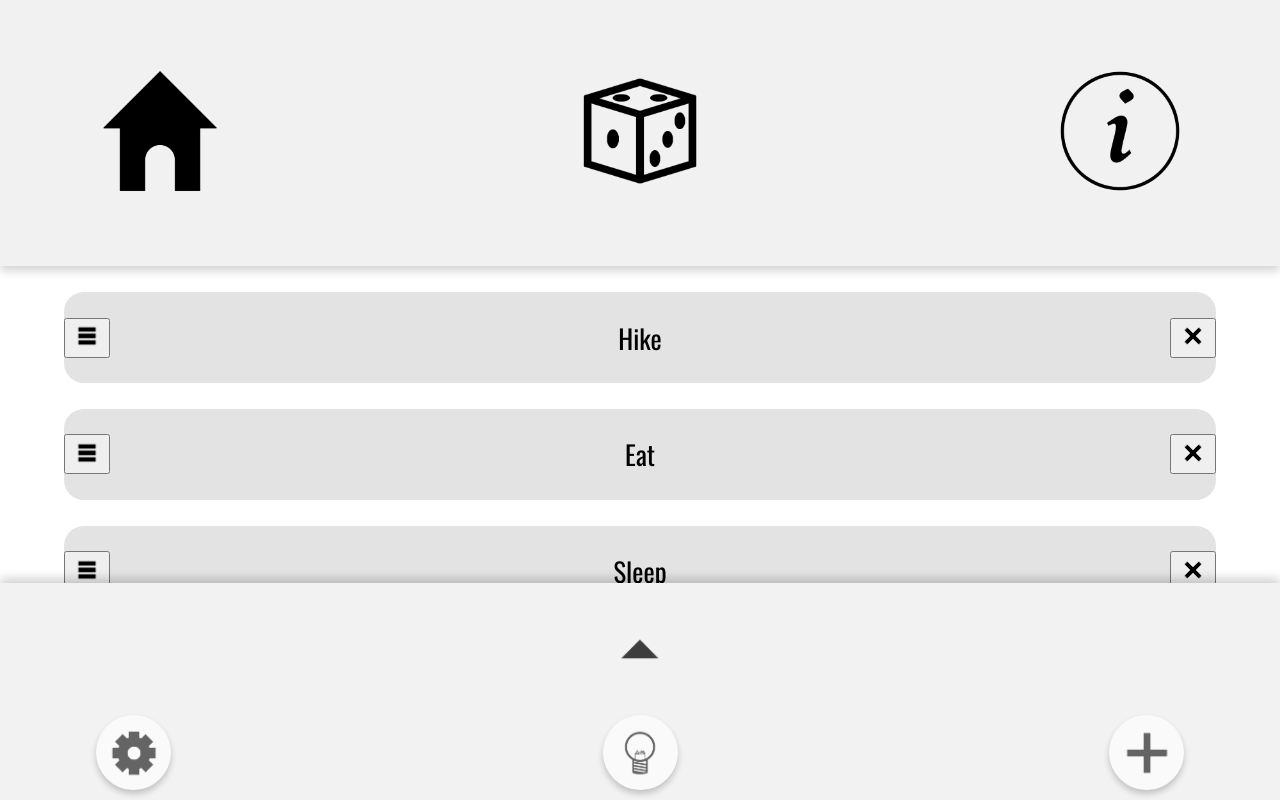
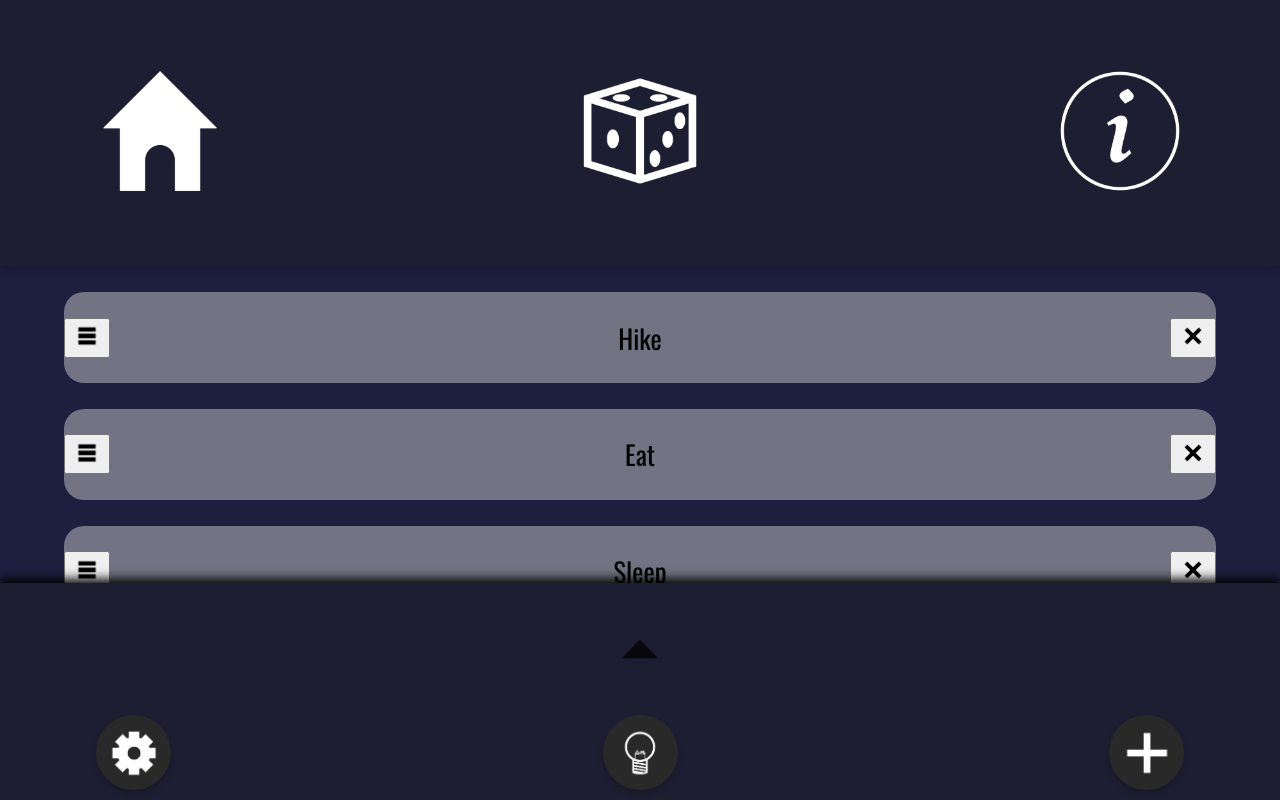
Before and after one commit to scottqmn/decider, a React (Create React App) app: page / in a window 1280 px wide. Built offline with nearby package versions, Linux system fonts and the light colour scheme.

Commit message:
Night mode
Implemented night mode for the most part (just in time for the cafe closing)

```diff
--- a/src/App.css
+++ b/src/App.css
@@ -1,5 +1,13 @@
 #root {
+
+}
+
+.interface-day {
   background-color: #FFFFFF;
+}
+
+.interface-night {
+  background-color: rgb(30, 30, 63);
 }
 
 #main-list {
@@ -24,6 +32,10 @@ ul {
   padding: 0;
 }
 
+.img-invert {
+  filter: invert(100%);
+}
+
 
 @keyframes App-logo-spin {
   from { transform: rotate(0deg); }
--- a/src/App.js
+++ b/src/App.js
@@ -13,7 +13,7 @@ class App extends Component {
         autoDelete: false,
         autoExpand: false,
         dishonest: false,
-        night: false,
+        night: true,
         runnerUp: true,
         weighted: false
       },
@@ -138,9 +138,9 @@ class App extends Component {
     var selected = (this.state.selected[0] >= 0) ? this.state.list[this.state.selected[0]] : "Decide on something";
 
     return (
-      <div>
+      <div id="interface" className={this.state.options.night ? "interface-night" : "interface-day"}>
 
-        <Header leftLink={'https://www.scottqmn.com'} test={this.optionsToggle} info={this.state.info}/>
+        <Header leftLink={'https://www.scottqmn.com'} options={this.state.options} test={this.optionsToggle} info={this.state.info}/>
 
         <div id="main-list" className={this.state.menu ? "half-list" : "full-list"}>
             <ul>
--- a/src/components/Button.css
+++ b/src/components/Button.css
@@ -7,11 +7,10 @@
   margin: 0 7.5%;
 }
 
-  #buttons div {
+.button-all {
   display: flex;
   justify-content: center;
   align-content: center;
-    background-color: #FAFAFA;
   box-shadow: 0 4px 6px 0 hsla(0, 0%, 0%, 0.2);
   border-radius: 100%;
   width: 75px;
@@ -23,10 +22,18 @@
   margin-top: 7.5px;
   width: 60px;
   height: 60px;
+}
+
+.button-day {
+  background-color: #FAFAFA;
   opacity: 0.6;
 }
 
+.button-night {
+  background-color: rgb(41, 41, 41);
+}
+
 #footer div p {
-    color: grey;
+  color: white;
   font-size: 18pt;
 }
--- a/src/components/Button.js
+++ b/src/components/Button.js
@@ -6,13 +6,25 @@ import decideIcon from '../images/decide.png';
 import optionsIcon from '../images/options.png';
 
 class Button extends Component {
+    classPicker() {
+        var name = "button-all";
+
+        if (this.props.options.night){
+            name += " button-night";
+        }
+        else {
+            name += " button-day";
+        }
+
+        return name;
+    }
 
     render() {
         var icons = [optionsIcon, decideIcon, addIcon];
         var alts = ["options", "decide", "add"];
 
         return(
-            <div onClick={this.props.onClick}><img src={icons[this.props.value]} alt={alts[this.props.value]}/></div>
+            <div className={this.classPicker()} onClick={this.props.onClick}><img className={this.props.options.night ? "img-invert" : ""} src={icons[this.props.value]} alt={alts[this.props.value]}/></div>
         );
     }
 }
--- a/src/components/Footer.css
+++ b/src/components/Footer.css
@@ -9,8 +9,17 @@
 
   text-align: center;
 
+
+}
+
+.footer-day {
   background-color: #F2F2F2;
   box-shadow: 0px -4px 10px hsla(0, 0%, 0%, 0.2);
+}
+
+.footer-night {
+  background-color: rgb(30, 30, 50);
+  box-shadow: 0px -4px 10px rgb(0, 0, 0);
 }
 
 /* ARROW SHOW HIDE */
--- a/src/components/Footer.js
+++ b/src/components/Footer.js
@@ -24,17 +24,37 @@ class Footer extends Component {
         this.setState({contentView: val});
     }
 
+    classPicker() {
+        var name = "";
+
+        if (this.props.options.night){
+            name += "footer-night";
+        }
+        else {
+            name += "footer-day";
+        }
+
+        if (this.props.menu) {
+            name += " full-menu";
+        }
+        else {
+            name += " half-menu";
+        }
+
+        return name;
+    }
+
     render() {
         return(
-            <div id="footer" className={this.props.menu ? "full-menu" : "half-menu"}>
+            <div id="footer" className={this.classPicker()}>
                 <img id="arrow" className={this.props.menu ? "" : "show"} src={arrowIcon} alt="arrow" onClick={this.props.toggleMenu}/>
 
                 {this.props.menu ? <MenuContent selected={this.props.selected} addItem={this.props.addItem} menu={this.props.menu} content={this.state.contentView} options={this.props.options} optionsToggle={this.props.optionsToggle}/> : <div></div>}
 
                 <div id="buttons" className="container">
-                    <Button onClick={() => this.switchContent(0)} value={0}/>
-                    <Button onClick={() => this.switchContent(1)} value={1}/>
-                    <Button onClick={() => this.switchContent(2)} value={2}/>
+                    <Button options={this.props.options} onClick={() => this.switchContent(0)} value={0}/>
+                    <Button options={this.props.options} onClick={() => this.switchContent(1)} value={1}/>
+                    <Button options={this.props.options} onClick={() => this.switchContent(2)} value={2}/>
                 </div>
             </div>
         );
--- a/src/components/Header.css
+++ b/src/components/Header.css
@@ -1,15 +1,21 @@
 #header {
-    background-color:#F1F1F1;
   font-family: 'Lobster', cursive;
-    color: black;
   box-shadow: 0px 4px 10px hsla(0, 0%, 0%, 0.2);
 
   display: flex;
   justify-content: space-between;
 
   padding: 4% 0;
+}
 
+.header-day {
+  background-color:#F1F1F1;
 }
+
+.header-night {
+  background-color: rgb(30, 30, 50);
+}
+
 
 #header > a {
   text-align: center;
--- a/src/components/Header.js
+++ b/src/components/Header.js
@@ -9,10 +9,10 @@ class Header extends Component {
 
     render() {
         return(
-            <div id="header" className="container">
-                <a href={this.props.leftLink}><img id="home" alt="home" src={homeIcon}/></a>
-                <a onClick={() => this.props.test('runnerUp')}><img id="dice" alt="dice" src={Dice}/></a>
-                <a onClick={() => alert(this.props.info)}><img id="info" alt="info" src={infoIcon}/></a>
+            <div id="header" className={this.props.options.night ? "container header-night" : "container header-day"}>
+                <a href={this.props.leftLink}><img id="home" className={this.props.options.night ? "img-invert" : ""} alt="home" src={homeIcon}/></a>
+                <a onClick={() => this.props.test('runnerUp')}><img id="dice" className={this.props.options.night ? "img-invert" : ""} alt="dice" src={Dice}/></a>
+                <a onClick={() => alert(this.props.info)}><img id="info" className={this.props.options.night ? "img-invert" : ""} alt="info" src={infoIcon}/></a>
             </div>
         );
     }
--- a/src/components/OptionToggle.js
+++ b/src/components/OptionToggle.js
@@ -46,7 +46,7 @@ class OptionToggle extends Component {
         return(
             <div className="toggle" title={name}>
                 <div onClick={() => this.props.optionsToggle(this.props.type)} className={this.props.options[this.props.type] ? "toggle-on" : "toggle-off"}>
-                    <img src={this.getIcon()} alt={this.props.type}/>
+                    <img className={this.props.options.night ? "img-invert" : ""} src={this.getIcon()} alt={this.props.type}/>
                 </div>
             </div>
         );
```
Lines whose indentation alone changed are shown as unchanged.
